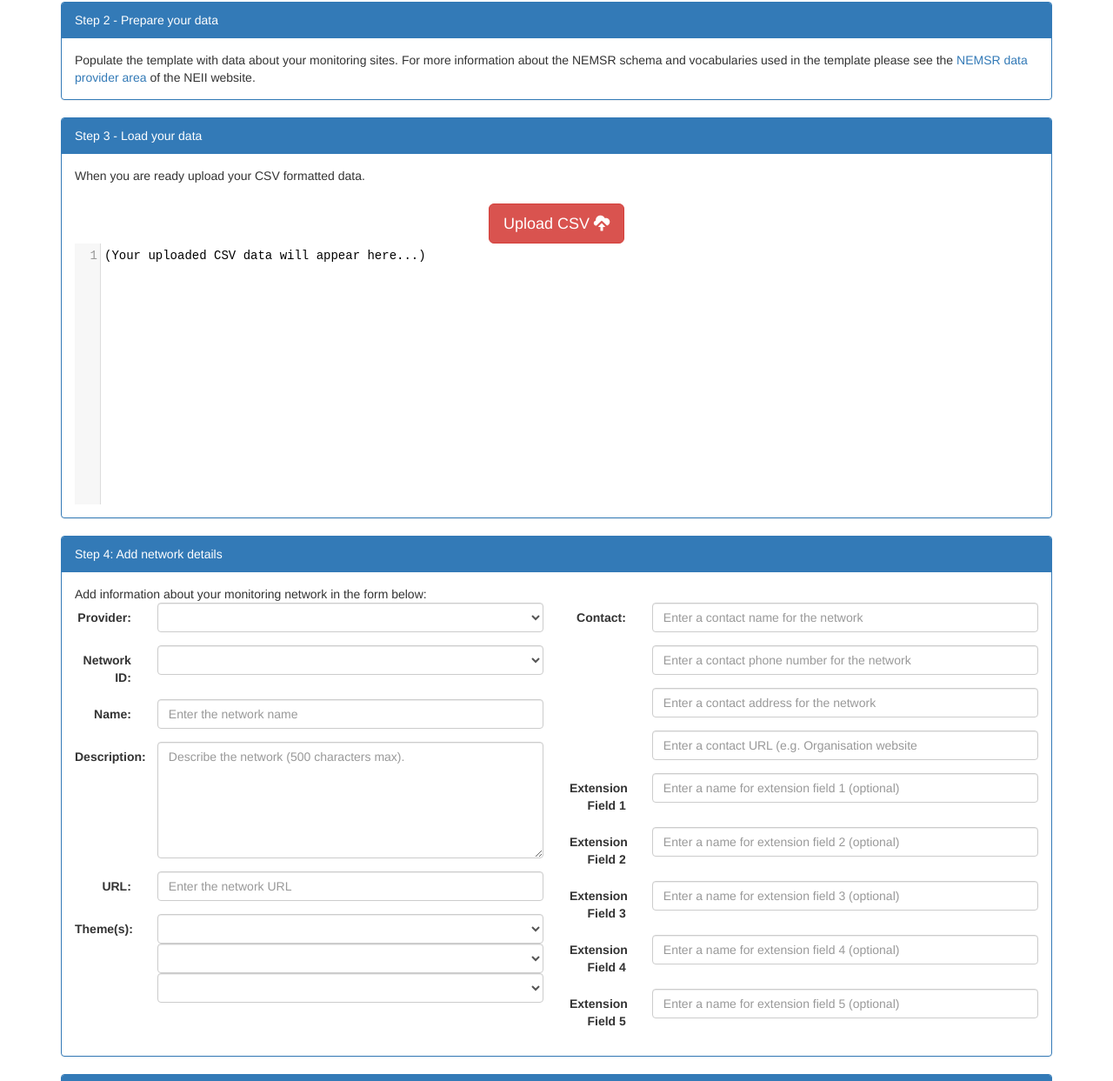
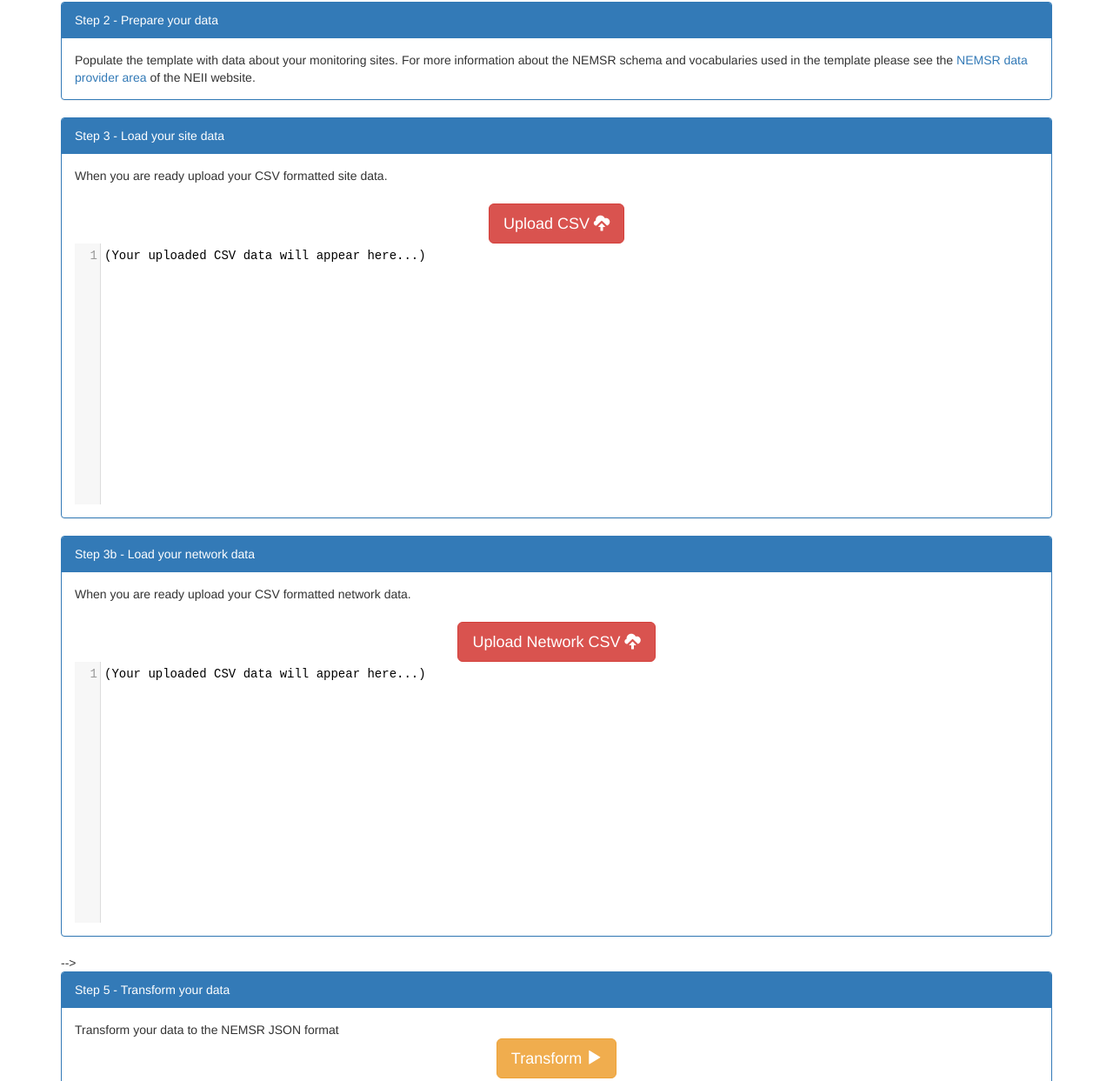
Before and after one commit to neii-tools/csv2geojson, a plain HTML site: page index.html in a window 1280 px wide. Shown: the part 231-1474 px from the top of the page at 87% size. Drawn offline with nearby package versions, Linux system fonts and the light colour scheme.

Commit message:
adding new upload button and code box

```diff
--- a/index.html
+++ b/index.html
@@ -78,8 +78,8 @@
 
 
 	<div class="panel panel-primary">
-      <div class="panel-heading">Step 3 - Load your data</div>
-      <div class="panel-body">When you are ready upload your CSV formatted data.
+      <div class="panel-heading">Step 3 - Load your site data</div>
+      <div class="panel-body">When you are ready upload your CSV formatted site data.
         <input id="fileSelector" type="file" style="visibility:hidden" accept=".csv"/>
         <div class="text-center"><button type="button" class="btn btn-lg btn-danger"  onclick="$('#fileSelector').click();" id="uploadcsv">Upload CSV <span class="glyphicon glyphicon-cloud-upload"></span></button>
 	</div>
@@ -93,6 +93,26 @@
 
     </div><!-- /.panel 3-->
 
+
+
+	<div class="panel panel-primary">
+      <div class="panel-heading">Step 3b - Load your network data</div>
+      <div class="panel-body">When you are ready upload your CSV formatted network data.
+        <input id="fileSelectorNW" type="file" style="visibility:hidden" accept=".csv"/>
+        <div class="text-center"><button type="button" class="btn btn-lg btn-danger"  onclick="$('#fileSelectorNW').click();" id="uploadcsvNW">Upload Network CSV <span class="glyphicon glyphicon-cloud-upload"></span></button>
+	</div>
+	<div class="row">
+        <div class="col-md-12">
+            <textarea id="csvloadNW" class="code" placeholder="Enter or paste your csv content here" cols="100" rows="30" >(Your uploaded CSV data will appear here...)</textarea>
+        </div>
+    	</div>
+
+	  </div>
+
+    </div><!-- /.panel 3b-->
+
+
+	<!--
 
 	<div class="panel panel-primary">
       <div class="panel-heading">Step 4: Add network details</div>
@@ -247,7 +267,7 @@
 		</div>
     </div><!-- /.panel 4-->
 
-
+	-->
 
 	<div class="panel panel-primary">
       <div class="panel-heading">Step 5 - Transform your data</div>
--- a/js/nemsr.js
+++ b/js/nemsr.js
@@ -1,5 +1,11 @@
  $(function() {
-  //gets the vocab content and populates the approprate form controls.
+     console.log('nothing here');
+
+  /*
+  //gets the vocab content and populates the approprate form controls
+
+
+
   $.getJSON("vocabs.json",function(vocabsjson) {
   var providers = vocabsjson.dataProviders;
   var themes = vocabsjson.themes;
@@ -29,9 +35,10 @@
   $.each(networks, function(i, p) {
   $('#network-id').append($('<option></option>').val(p[0]).html(p[1]));
  });
+
 });
 
-
+*/
 
 
 
@@ -42,6 +49,14 @@
 	'mode': ' text/plain'
   });
 
+  var csvNW = document.getElementById('csvloadNW');
+  var csveditorNW = CodeMirror.fromTextArea(csvNW, {
+	'lineNumbers': true,
+	'mode': ' text/plain'
+  });
+
+
+
   var json = document.getElementById('json');
   var jsoneditor = CodeMirror.fromTextArea(json, {
 	'lineNumbers': true,
@@ -49,7 +64,7 @@
   });
 
 
-  // handle file input
+  // handle file input - site csv
 	$("#fileSelector").change(function() {
     var reader = new FileReader();
     reader.onload = function(e) {
@@ -61,6 +76,16 @@
 });
 
 
+  // handle file input - network csv
+	$("#fileSelectorNW").change(function() {
+    var reader = new FileReader();
+    reader.onload = function(e) {
+		var text = reader.result;
+    csveditorNW.setValue(reader.result);
+	}
+	var f=this.files[0];
+    reader.readAsText(f);
+});
 
 
   $( "#transformcsv" ).click(function() {
```
